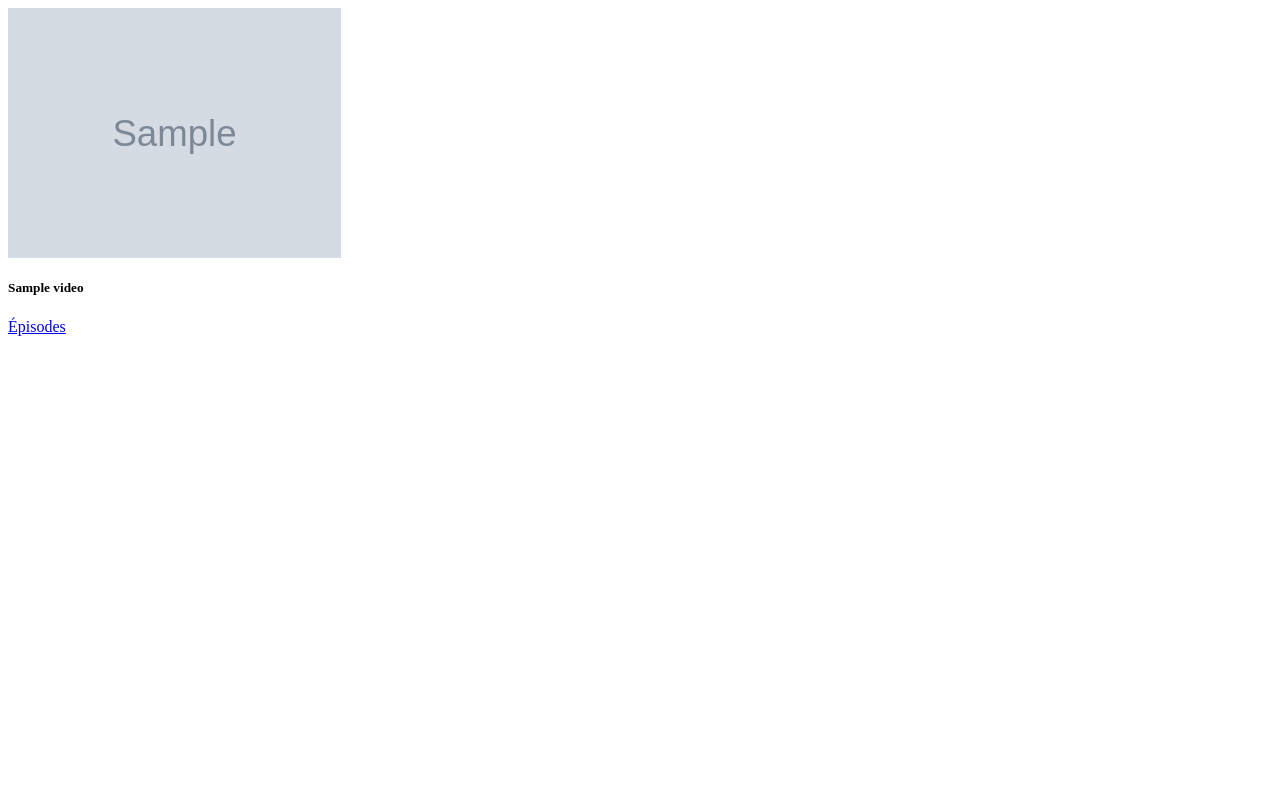
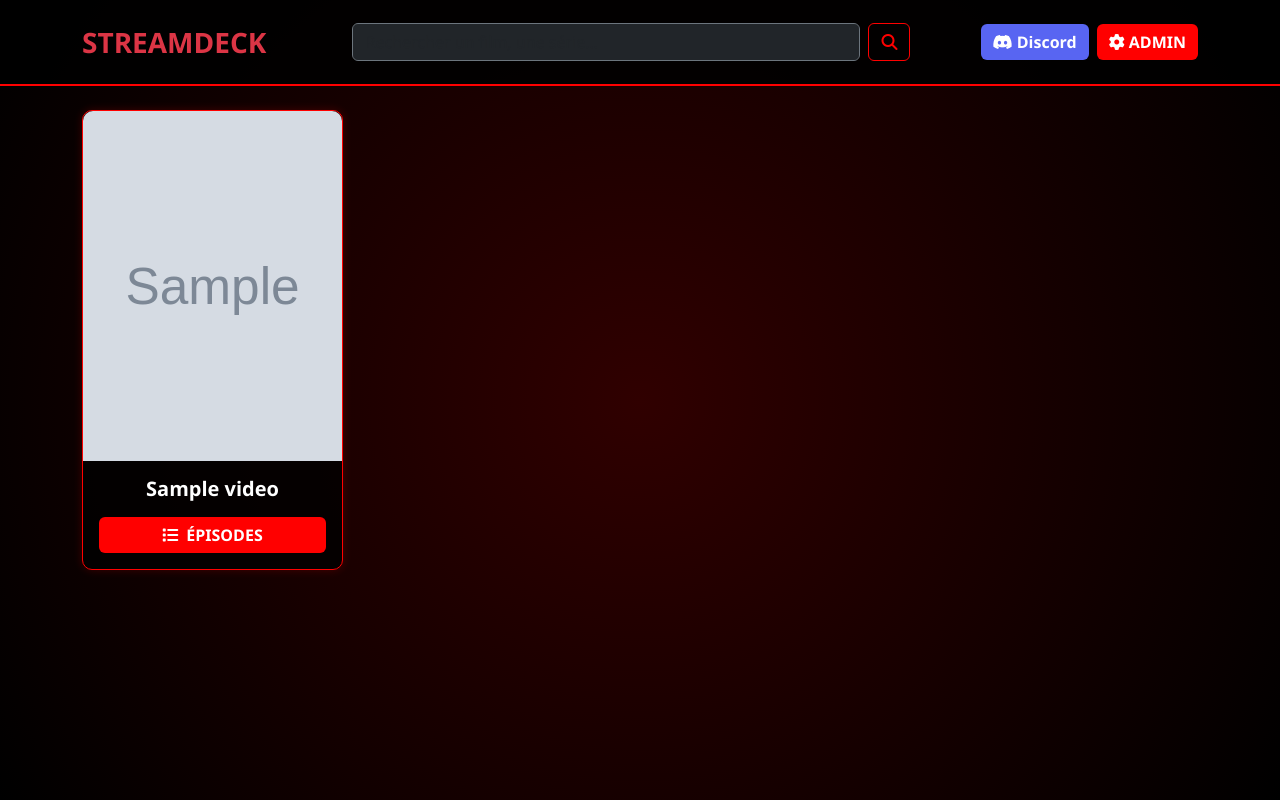
Before and after one commit to vguillotduenas-dotcom/StreamDeck, a Flask app: page / in a window 1280 px wide. Run offline with Flask 3, Linux system fonts and the light colour scheme; a user stored in the database is signed in; tables that the repository leaves empty hold one stand-in row (values such as "Sample post"); grey boxes marked "Sample" are stand-in pictures.

Commit message:
Update index.html

```diff
--- a/templates/index.html
+++ b/templates/index.html
@@ -1,15 +1,93 @@
+<!DOCTYPE html>
+<html lang="fr">
+<head>
+    <meta charset="UTF-8">
+    <meta name="viewport" content="width=device-width, initial-scale=1.0">
+    <title>StreamDeck - Accueil</title>
+    <link href="https://cdn.jsdelivr.net/npm/bootstrap@5.3.2/dist/css/bootstrap.min.css" rel="stylesheet">
+    <link rel="stylesheet" href="https://cdnjs.cloudflare.com/ajax/libs/font-awesome/6.4.2/css/all.min.css">
+
+    <style>
+        /* TON DESIGN NOIR ET ROUGE */
+        body {
+            background: radial-gradient(circle at center, #300000 0%, #000000 100%);
+            color: #fff;
+            min-height: 100vh;
+            font-family: 'Segoe UI', sans-serif;
+        }
+        .navbar { background: rgba(0,0,0,0.9); border-bottom: 2px solid #ff0000; }
+        .btn-danger { background-color: #ff0000; border: none; font-weight: bold; text-transform: uppercase; }
+        .btn-danger:hover { background-color: #cc0000; box-shadow: 0 0 15px rgba(255, 0, 0, 0.5); }
+        .btn-outline-danger { color: #ff0000; border-color: #ff0000; }
+        .btn-discord { background: #5865F2; color: white; border: none; font-weight: bold; }
+        .btn-discord:hover { background: #4752C4; }
+
+        /* STYLE DES AFFICHES */
+        .card {
+            background: rgba(0, 0, 0, 0.8);
+            border: 1px solid #ff0000;
+            border-radius: 10px;
+            box-shadow: 0 0 10px rgba(255, 0, 0, 0.2);
+            transition: transform 0.3s;
+        }
+        .card:hover {
+            transform: scale(1.05);
+            box-shadow: 0 0 20px rgba(255, 0, 0, 0.6);
+            z-index: 2;
+        }
+        .card-img-top {
+            border-top-left-radius: 10px;
+            border-top-right-radius: 10px;
+            height: 350px;
+            object-fit: cover;
+        }
+    </style>
+</head>
+<body>
+
+    <nav class="navbar navbar-expand-lg navbar-dark mb-4 p-3">
+        <div class="container d-flex flex-wrap justify-content-between align-items-center">
+            <a class="navbar-brand text-danger fw-bold fs-3" href="/">STREAMDECK</a>
+
+            <form class="d-flex mx-auto my-2 my-lg-0 w-50" action="/" method="GET">
+                <input class="form-control me-2 bg-dark text-white border-secondary" type="search" name="q" placeholder="Rechercher un film, une série...">
+                <button class="btn btn-outline-danger" type="submit"><i class="fas fa-search"></i></button>
+            </form>
+
+            <div class="d-flex gap-2">
+                <a href="TON_LIEN_DISCORD" class="btn btn-discord" target="_blank"><i class="fab fa-discord"></i> Discord</a>
+                {% if current_user.is_authenticated and current_user.role == 'admin' %}
+                    <a href="/admin" class="btn btn-danger"><i class="fas fa-cog"></i> Admin</a>
+                {% endif %}
+            </div>
+        </div>
+    </nav>
+
+    <div class="container pb-5">
+        <div class="row row-cols-2 row-cols-md-3 row-cols-lg-4 g-4">
             {% for f in films %}
             <div class="col">
-    <div class="card h-100 bg-dark text-white border-secondary">
-        <img src="{{ f.img }}" class="card-img-top" style="height: 250px; object-fit: cover;">
-        <div class="card-body">
-            <h5 class="card-title">{{ f.nom }}</h5>
+                <div class="card h-100 text-center">
+                    <img src="{{ f.img }}" class="card-img-top" alt="{{ f.nom }}">
+                    <div class="card-body d-flex flex-column">
+                        <h5 class="card-title fw-bold text-white mb-3">{{ f.nom }}</h5>
+                        <div class="mt-auto">
                             {% if f.type == 'film' %}
-                <a href="{{ f.lien }}" class="btn btn-danger w-100" target="_blank">Regarder</a>
+                                <a href="{{ f.lien }}" class="btn btn-danger w-100" target="_blank"><i class="fas fa-play me-2"></i>Regarder</a>
                             {% else %}
-                <a href="/serie/{{ f.id }}" class="btn btn-danger w-100">Épisodes</a>
+                                <a href="/serie/{{ f.id }}" class="btn btn-danger w-100"><i class="fas fa-list me-2"></i>Épisodes</a>
                             {% endif %}
                         </div>
                     </div>
                 </div>
+            </div>
+            {% else %}
+            <div class="col-12 text-center mt-5">
+                <h3 class="text-muted"><i class="fas fa-ghost mb-3 fs-1 text-danger"></i><br>Aucun contenu trouvé.</h3>
+            </div>
             {% endfor %}
+        </div>
+    </div>
+
+</body>
+</html>
```
Lines whose indentation alone changed are shown as unchanged.
